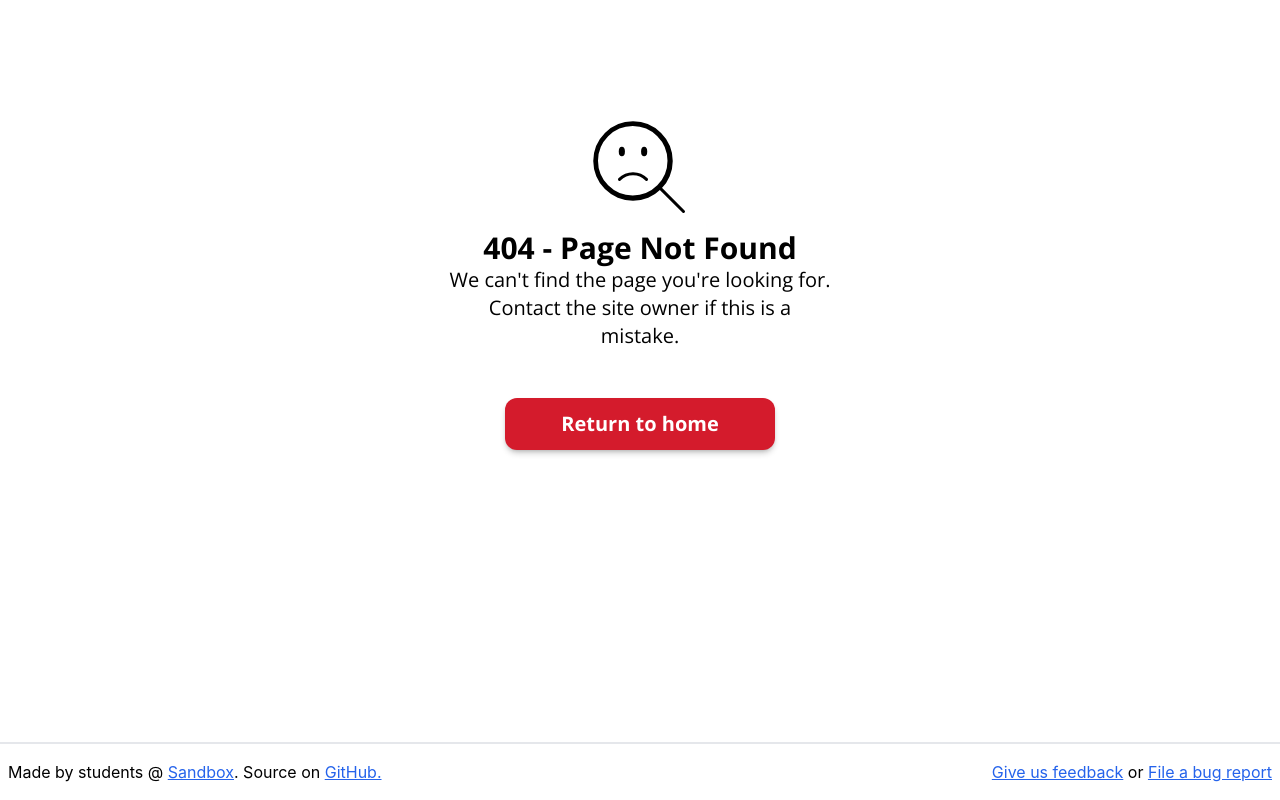
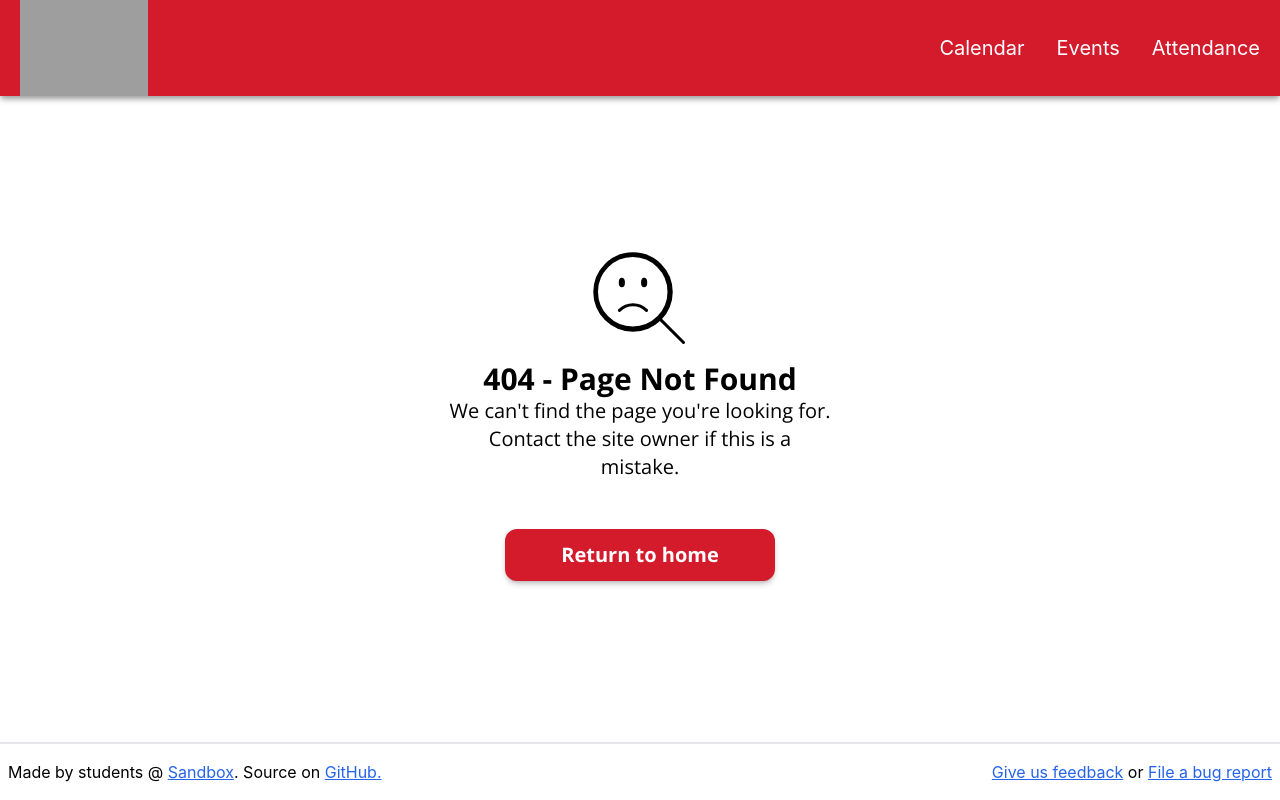
Before and after one commit to sandboxnu/sga-tooling, a React (Create React App) app: page / in a window 1280 px wide. Built offline with nearby package versions, Linux system fonts and the light colour scheme; grey boxes are pictures that could not be loaded.

Commit message:
flex hell

```diff
--- a/src/App.tsx
+++ b/src/App.tsx
@@ -2,6 +2,7 @@
 import "./App.css";
 import Error404 from "./components/Error404";
 import Footer from "./components/Footer";
+import Menu from "./components/Menu";
 
 
 export type User = number | null;
@@ -24,9 +25,11 @@
         <Footer />
         <Menu/>
       </LoginContext.Provider> */}
-
-      <Error404 />
-      <Footer />
+      <div className="flex min-h-screen flex-col justify-between">
+        <Menu />
+        <Error404 />
+        <Footer />
+      </div>
     </>
   );
 }
--- a/src/components/Error404.tsx
+++ b/src/components/Error404.tsx
@@ -3,15 +3,13 @@
 
 const Error404 = ():ReactElement => {
     return (
-        <div>
-            <div className="flex flex-col items-center justify-center min-h-[70vh]">
-                <img src={ErrorIconSVG} alt="" />
-                <div className="flex flex-col items-center font-sans mt-1 mb-12">
-                    <h1 className="text-3xl font-bold text-center">404 - Page Not Found</h1>
-                    <p className="text-xl text-center max-w-sm">We can't find the page you're looking for. Contact the site owner if this is a mistake. </p>
-                </div>
-                <button className="button-base-red rounded-xl py-3 px-14 md:[py-5 px-20]">Return to home</button>
+        <div className="flex flex-col items-center justify-center">
+            <img src={ErrorIconSVG} alt="" />
+            <div className="flex flex-col items-center font-sans mt-1 mb-12">
+                <h1 className="text-3xl font-bold text-center">404 - Page Not Found</h1>
+                <p className="text-xl text-center max-w-sm">We can't find the page you're looking for. Contact the site owner if this is a mistake. </p>
             </div>
+            <button className="button-base-red rounded-xl py-3 px-14 md:[py-5 px-20]">Return to home</button>
         </div>
     );
 }
--- a/src/components/Footer.tsx
+++ b/src/components/Footer.tsx
@@ -4,7 +4,7 @@
 // Footer with source code and project information that goes at the bottom of each page
 const Footer = (): ReactElement => {
   return (
-    <div className="w-full px-2 py-4 mt-4 flex flex-row justify-between border-t-2 absolute bottom-0">
+    <div className="w-full px-2 py-4 mt-4 flex flex-row justify-between border-t-2 bottom-0">
       <div>
         Made by students @&nbsp;
         <a
```
